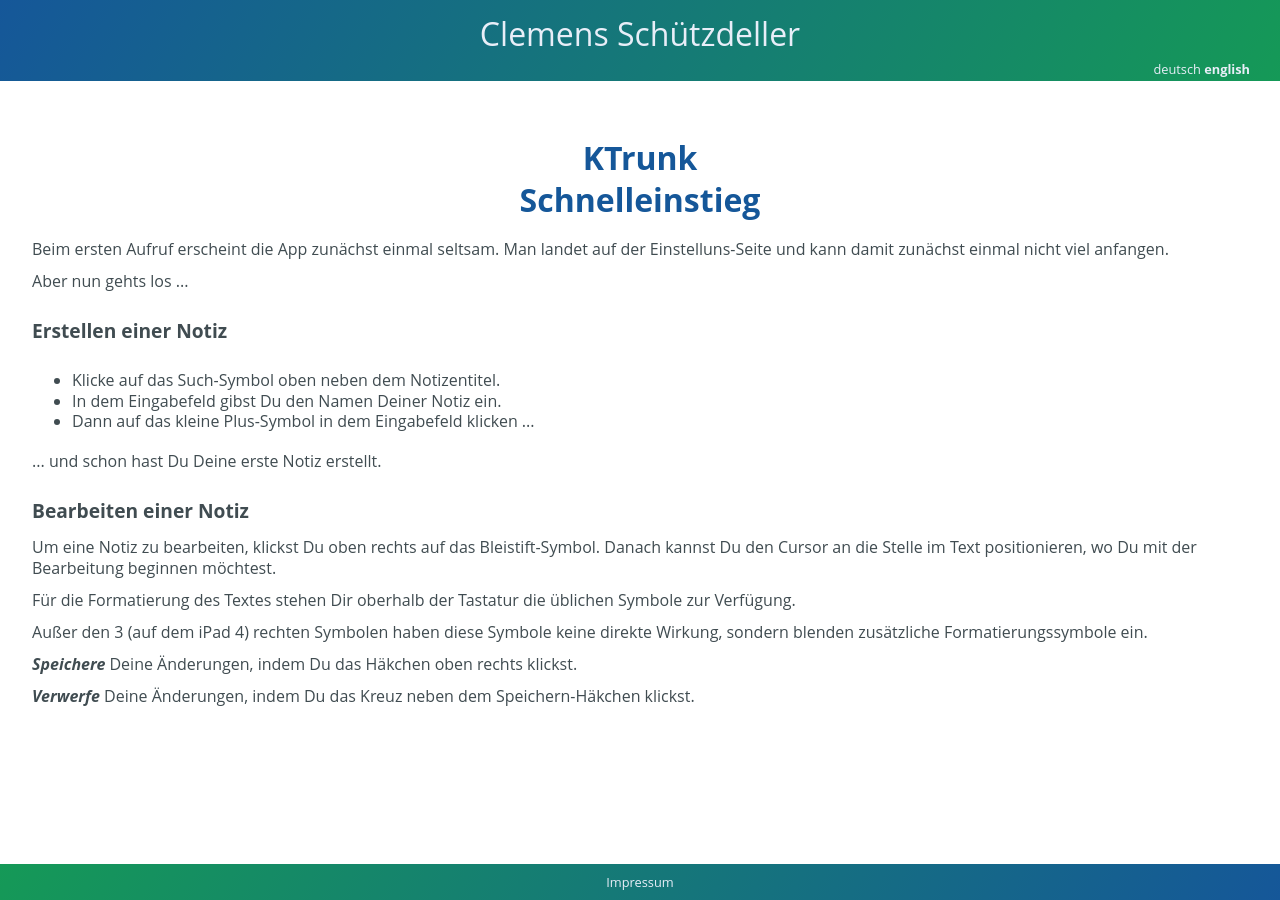
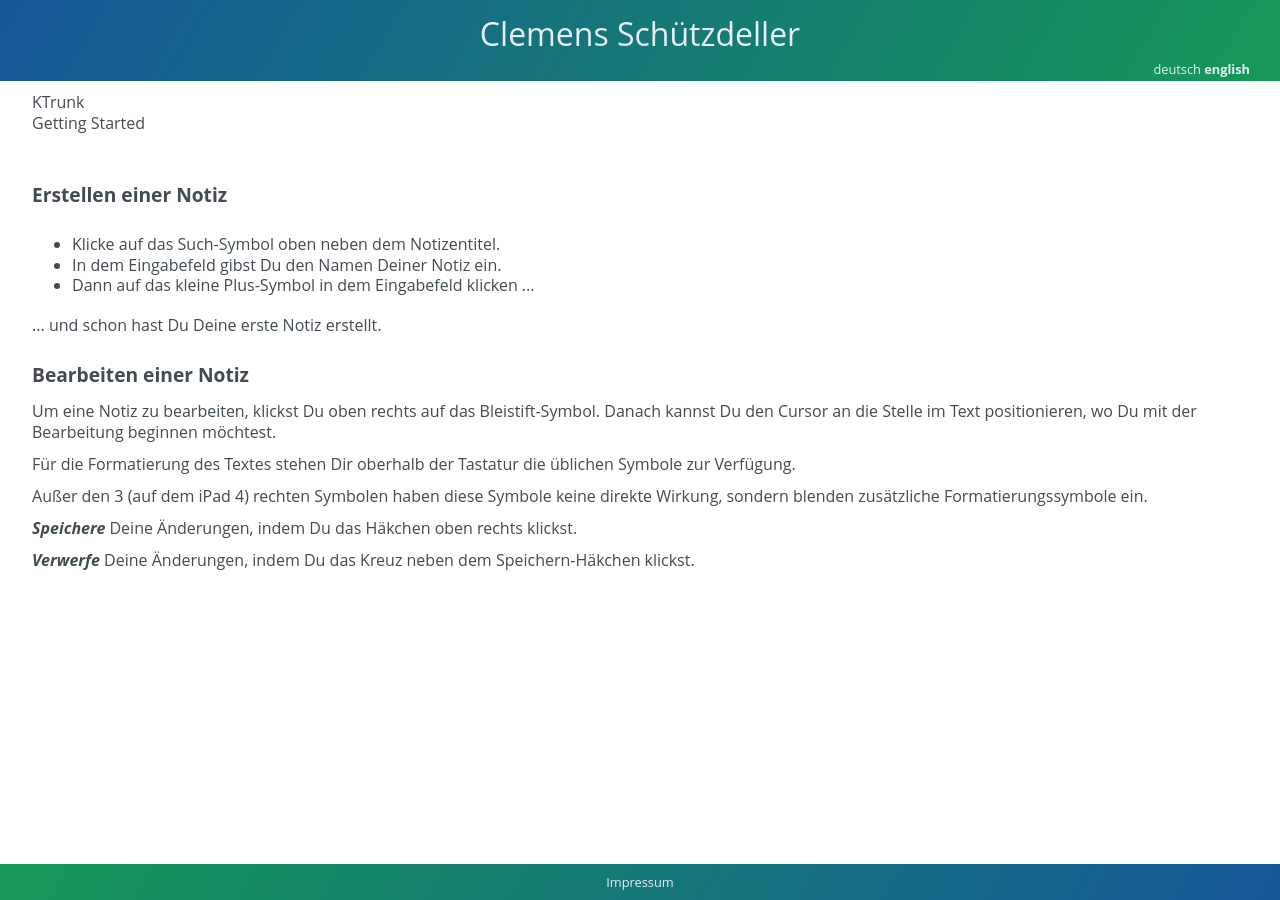
Before and after one commit to cs-LA/home, a Jekyll site: the page built from KTrunk/GettingStarted.md, in a window 1280 px wide. Built offline with Jekyll 4.4.1, drawn with Linux system fonts in a browser that asks for light colours; our own code applies the rules of GitHub Pages for plain Markdown files.

Commit message:
Update GettingStarted.md

```diff
--- a/KTrunk/GettingStarted.md
+++ b/KTrunk/GettingStarted.md
@@ -1,7 +1,12 @@
-<h1>KTrunk<br>Schnelleinstieg</h1>
+<span class="en">KTrunk<br>Getting Started</span>
+<span class="de"><h1>KTrunk<br>Schnelleinstieg</h1></span>
 
-<p>Beim ersten Aufruf erscheint die App zunächst einmal seltsam. Man landet auf der Einstelluns-Seite und kann damit zunächst einmal nicht viel anfangen.</p>
-<p>Aber nun gehts los ...</p>
+
+
+<span class="de">Beim ersten Aufruf erscheint die App zunächst einmal seltsam. Man landet auf der Einstelluns-Seite und kann damit zunächst einmal nicht viel anfangen.</span>
+
+<span class="de">Aber nun gehts los ...</span>
+
 <h4>Erstellen einer Notiz</h4>
 <ul>
 <li>Klicke auf das Such-Symbol oben neben dem Notizentitel.</li>
```
